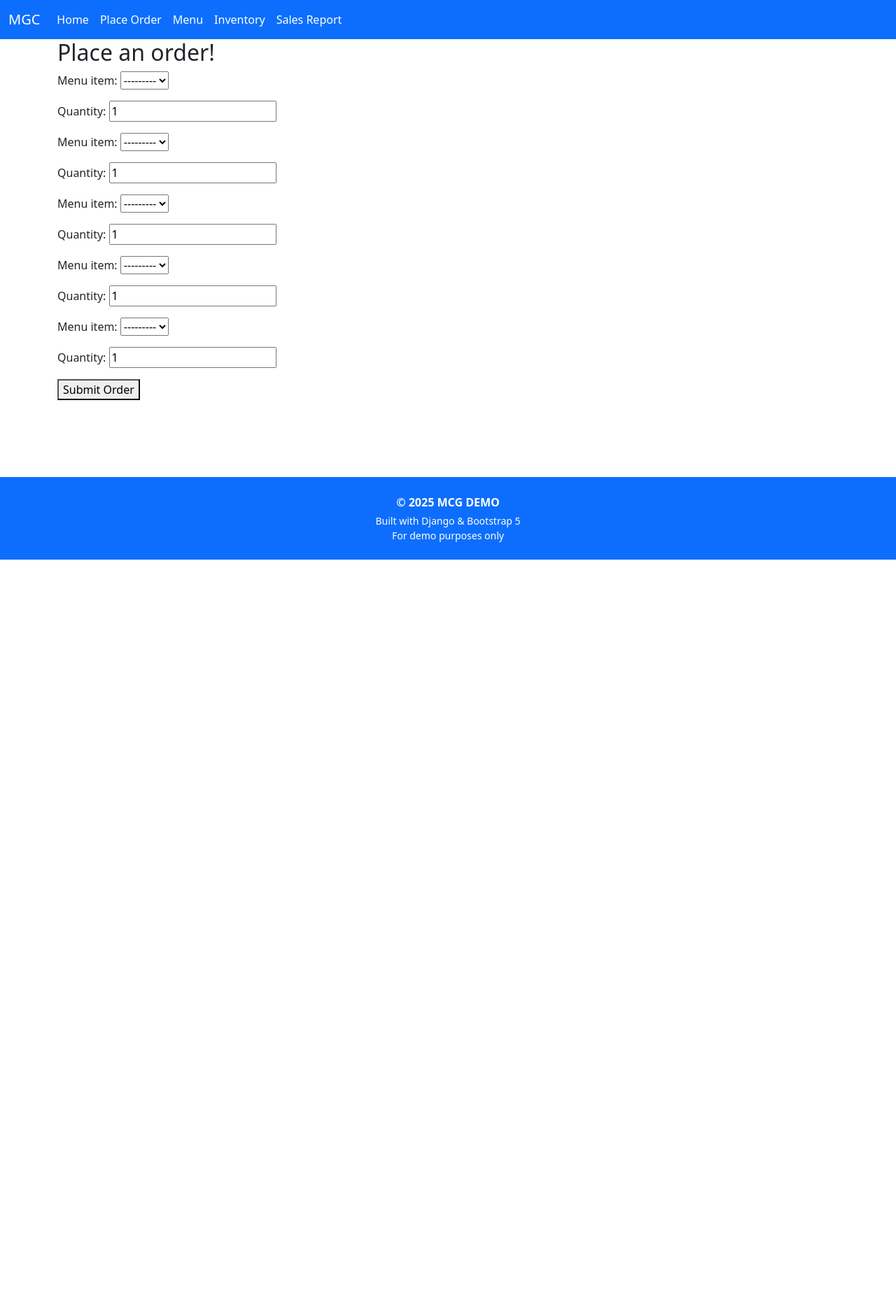
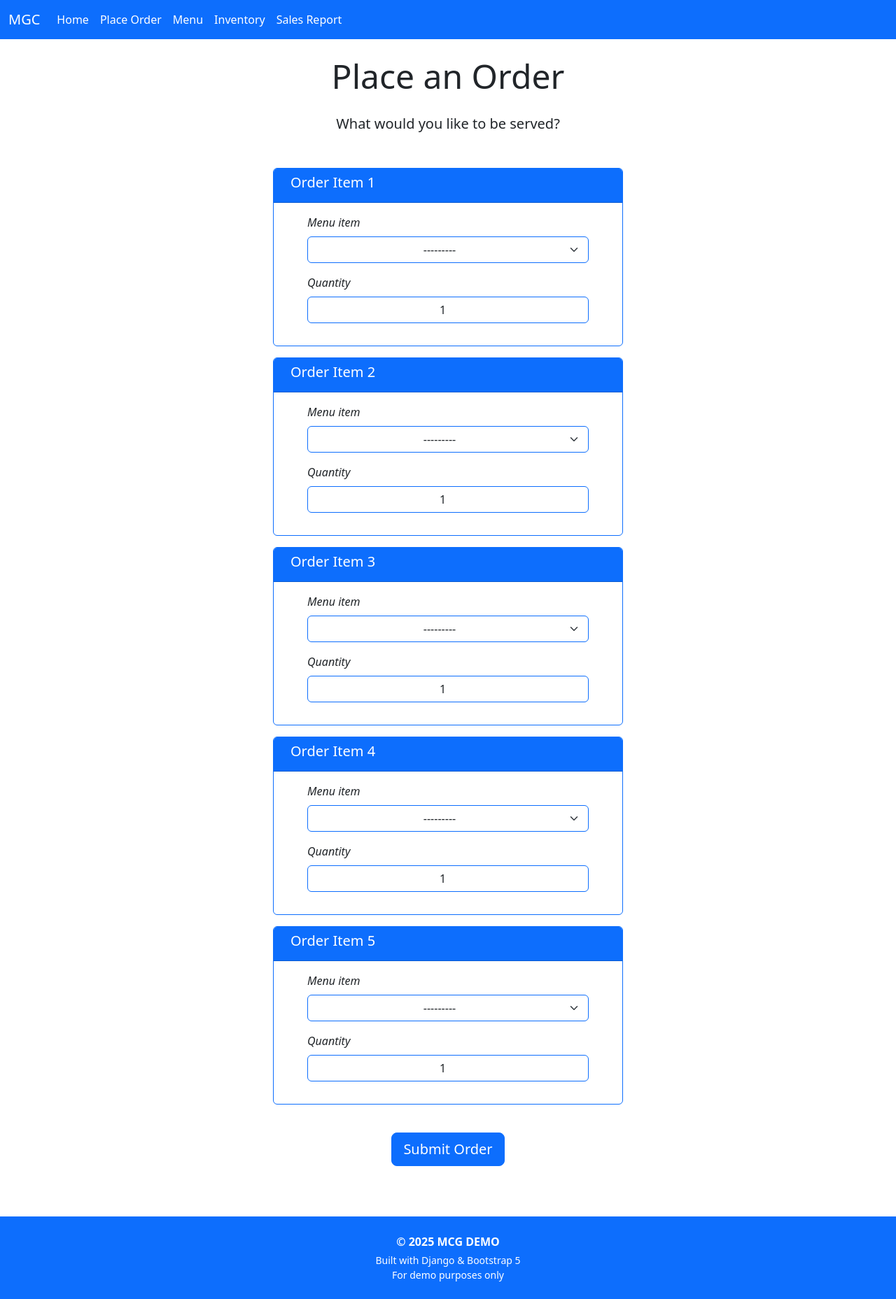
Before and after one commit to gusir22/inventory_prototype, a Django app: page /orders/place-order/ in a window 1280 px wide. Shown: the whole page at 70% size. Before the commit the page ends 800 px from the top, so only its background shows below. Run offline with Django 5.2, Linux system fonts and the light colour scheme; data that the repository does not hold is empty.

Commit message:
Styled Place Order with Bootstrap5

```diff
--- a/orders/forms.py
+++ b/orders/forms.py
@@ -3,8 +3,21 @@ from django.forms import formset_factory
 from .models import MenuItem
 
 class CustomerOrderItemForm(forms.Form):
-    menu_item = forms.ModelChoiceField(queryset=MenuItem.objects.all())
-    quantity = forms.IntegerField(min_value=1, initial=1)
+    menu_item = forms.ModelChoiceField(
+        queryset=MenuItem.objects.all(),
+        widget=forms.Select(attrs={
+            'class': 'form-select text-center border-primary',
+            'aria-label': 'Select Menu Item'
+        })
+    )
+    quantity = forms.IntegerField(
+        min_value=1,
+        initial=1,
+        widget=forms.NumberInput(attrs={
+            'class': 'form-control text-center border-primary mb-3',
+            'placeholder': 'Enter quantity'
+        })
+    )
 
 # You can increase `extra` to show more rows
 CustomerOrderFormSet = formset_factory(CustomerOrderItemForm, extra=5)
--- a/templates/_base.html
+++ b/templates/_base.html
@@ -16,8 +16,10 @@
         <div class="container-lg text-center text-lg-start flex-grow-1">
             <div class="row">
                 <div class="col">
-                    {% block content %}
-                    {% endblock content %}
+                    <main>
+                        {% block content %}
+                        {% endblock content %}
+                    </main>
                 </div>
             </div>
         </div>
--- a/templates/home.html
+++ b/templates/home.html
@@ -1,7 +1,7 @@
 {% extends "_base.html" %}
 
 {% block content %}
-<section class="welcome-section" style="max-width: 800px; margin: auto; padding: 2rem;">
+<section class="container-fluid mt-4" style="max-width: 800px; margin: auto; padding: 2rem;">
     <h2 class="display-2">Welcome to the Restaurant Sales & Inventory Demo</h1>
 
         <p class="text-wrap mt-4 lead">
--- a/templates/orders/place_order.html
+++ b/templates/orders/place_order.html
@@ -1,13 +1,37 @@
 {% extends '_base.html' %}
 
 {% block content %}
-    <main>
-        <h2>Place an order!</h1>
+<section class="container mt-4 text-center">
+    <h2 class="display-5 mb-4">Place an Order</h2>
 
-        <form method="post">
-            {% csrf_token %}
-            {{ form.as_p }}
-            <button type="submit">Submit Order</button>
-        </form>
-    </main>
+    <p class="text-wrap mb-5 lead">
+        What would you like to be served?
+    </p>
+
+    <form method="post" class="mt-2">
+        {% csrf_token %}
+
+        {% for form in form %}
+            <div class="card mb-3 border-primary text-start mx-auto" style="max-width: 500px;">
+                <div class="card-header bg-primary text-white">
+                    <h5 class="fw-light ps-2">Order Item {{ forloop.counter }}</h5>
+                </div>
+
+                <div class="my-3">
+                    {% for field in form %}
+                        <div class="mb-3 px-5">
+                            <label for="{{ field.id_for_label }}" class="form-label fst-italic">
+                                {{ field.label }}
+                            </label>
+                            {{ field }}
+                        </div>
+                    {% endfor %}
+                </div>
+
+            </div>
+        {% endfor %}
+
+        <button type="submit" class="btn btn-primary btn-lg my-4">Submit Order</button>
+    </form>
+</section>
 {% endblock content %}
```
